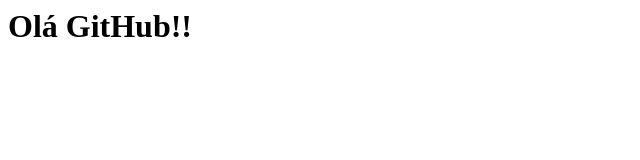
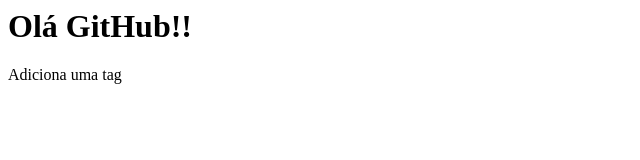
Before and after one commit to renatomgreg/ola-github, a plain HTML site: page index.html in a window 1280 px wide. Shown: the whole page, without its empty margins (0-640 px from the left). Drawn offline with Linux system fonts and the light colour scheme.

Commit message:
Adiciona tag

```diff
--- a/index.html
+++ b/index.html
@@ -1,5 +1,6 @@
 <html>
     <body>
         <h1>Olá GitHub!!</h1>
+        <p>Adiciona uma tag</p>
     </body>
 </html>
```
